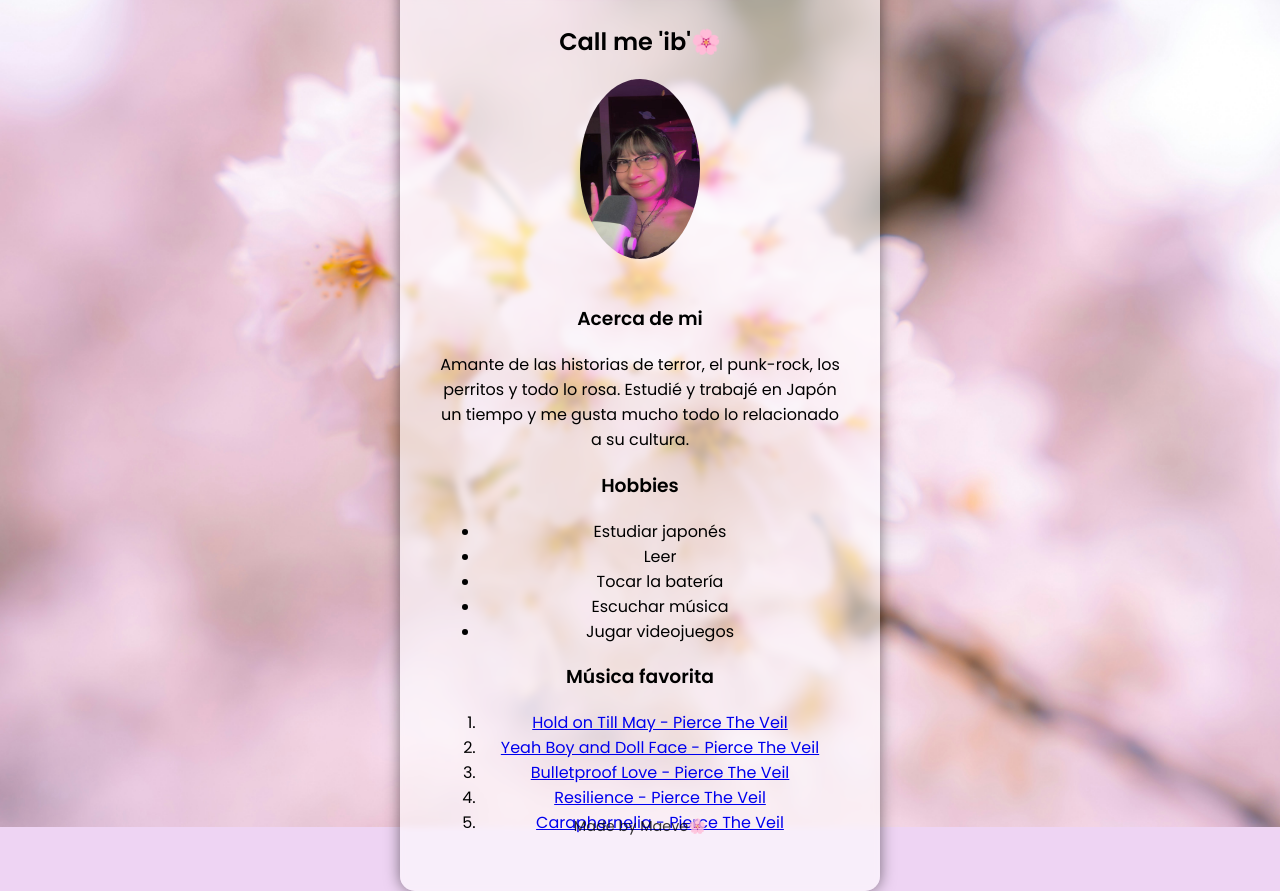
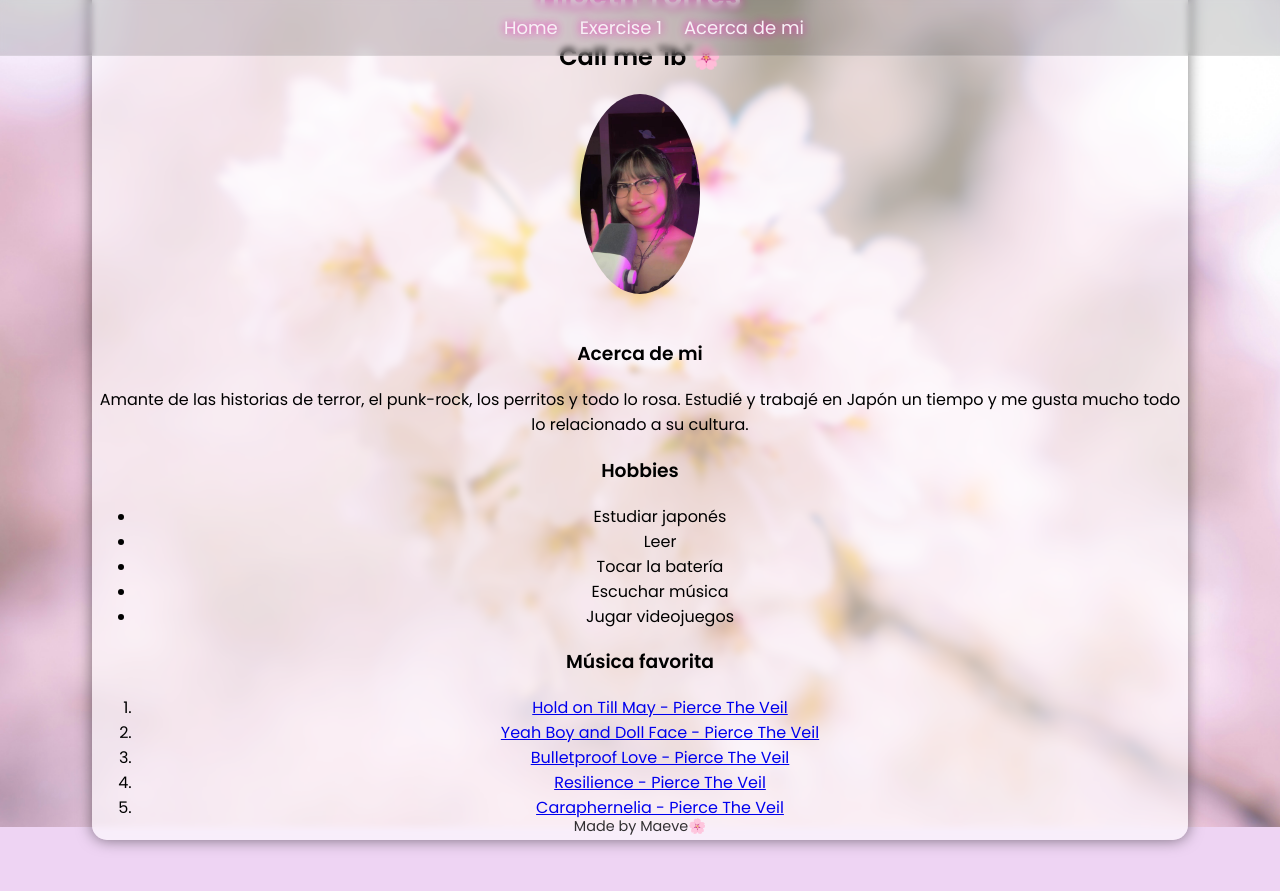
Before and after one commit to HibethTorres/Ejercicios-Intro-HTML-CH42, a plain HTML site: page aboutme/aboutme.html in a window 1280 px wide. After the commit the page ends 853 px from the top, so only its background shows below. Drawn offline with Linux system fonts and the light colour scheme.

Commit message:
feat: CSS updates

```diff
--- a/aboutme/aboutme.html
+++ b/aboutme/aboutme.html
@@ -15,6 +15,17 @@
 
 <body
     style="background-image: url(&quot;../resources/sakura.jpg&quot;); background-size: cover; background-repeat: no-repeat; background-position: center center;">
+    <header>
+        <nav class="nav">
+            <ul>
+                <li><a href="../index.html">Home</a></li>
+                <li><a href="../ejercicio1/ejercicio1.html">Exercise 1</a></li>
+                <li><a href="./aboutme.html">Acerca de mi</a></li>
+            </ul>
+        </nav>
+    </header>
+
+
     <main>
         <div class="container">
 
@@ -44,11 +55,16 @@
             <section>
                 <h3>Música favorita</h3>
                 <ol>
-                    <li><a href="https://www.youtube.com/watch?v=nFoBBVmsgcc&list=RDnFoBBVmsgcc&start_radio=1">Hold on Till May - Pierce The Veil</a></li>
-                    <li><a href="https://www.youtube.com/watch?v=oAEQf5lvV10&list=RDoAEQf5lvV10&start_radio=1">Yeah Boy and Doll Face - Pierce The Veil</a></li>
-                    <li><a href="https://www.youtube.com/watch?v=21HQAGDMDI8&list=RD21HQAGDMDI8&start_radio=1">Bulletproof Love - Pierce The Veil</a></li>
-                    <li><a href="https://www.youtube.com/watch?v=svaY1lvUj_M&list=RDsvaY1lvUj_M&start_radio=1">Resilience - Pierce The Veil</a></li>
-                    <li><a href="https://www.youtube.com/watch?v=FZVYOriINwc&list=RDFZVYOriINwc&start_radio=1">Caraphernelia - Pierce The Veil</a></li>
+                    <li><a href="https://www.youtube.com/watch?v=nFoBBVmsgcc&list=RDnFoBBVmsgcc&start_radio=1">Hold on
+                            Till May - Pierce The Veil</a></li>
+                    <li><a href="https://www.youtube.com/watch?v=oAEQf5lvV10&list=RDoAEQf5lvV10&start_radio=1">Yeah Boy
+                            and Doll Face - Pierce The Veil</a></li>
+                    <li><a href="https://www.youtube.com/watch?v=21HQAGDMDI8&list=RD21HQAGDMDI8&start_radio=1">Bulletproof
+                            Love - Pierce The Veil</a></li>
+                    <li><a href="https://www.youtube.com/watch?v=svaY1lvUj_M&list=RDsvaY1lvUj_M&start_radio=1">Resilience
+                            - Pierce The Veil</a></li>
+                    <li><a href="https://www.youtube.com/watch?v=FZVYOriINwc&list=RDFZVYOriINwc&start_radio=1">Caraphernelia
+                            - Pierce The Veil</a></li>
                 </ol>
             </section>
         </div>
--- a/aboutme/style.css
+++ b/aboutme/style.css
@@ -1,3 +1,5 @@
+/* CSS Acerca de mi */
+
 body{
     flex-direction: column;
     margin: 0;
@@ -15,12 +17,55 @@ main {
     height: 100%; /* Asegura que el main ocupe toda la altura del body */
 }
 
+.nav {
+    position: fixed;
+    top: 0;
+    width: 100%;
+    background: #00000024;
+    backdrop-filter: blur(3px);
+    display: flex;
+    justify-content: center;
+    gap: 18px;
+    padding: 14px;
+    z-index: 1000;
+    border-bottom: 1px solid rgba(255, 255, 255, 0.15);
+}
+
+.nav a {
+    color: #f7f0f5;
+    text-decoration: none;
+    font-size: 18px;
+    transition: 0.2s;
+    text-shadow: 0 0 10px #fc06be;
+}
+
+.nav ul {
+    list-style: none;
+    margin: 0;
+    padding: 0;
+    display: flex;
+    gap: 22px;
+    align-items: center;
+}
+
+.nav a:hover {
+    color: #fc06be;
+    text-shadow: 0 0 6px #fc06be;
+}
+
+.nav a.active {
+    color: #fc06be;
+    text-shadow: 0 0 8px #fc06be;
+    border-bottom: 2px solid #fc06be;
+    padding-bottom: 4px;
+}
+
 .container {
     background: rgba(255, 255, 255, 0.603);
     backdrop-filter: blur(3px);
-    padding: 40px;
+    padding: 4px;
     border-radius: 15px;
-    max-width: 400px;
+    max-width: 1500px;
     width: 85%;
     text-align: center;
     box-shadow: 0 0 15px rgba(0,0,0,0.5);
@@ -36,7 +81,7 @@ main {
 
 #photo {
     width: 120px;
-    height: 180px;
+    height: 200px;
     border-radius: 50%;
     margin-bottom: 20px;
 }
--- a/ejercicio1/ejercicio1.html
+++ b/ejercicio1/ejercicio1.html
@@ -4,21 +4,43 @@ No olvides colocar un comentario por cada cosa que modifiques-->
 <!DOCTYPE html>
 <html lang="en"> <!--Ejemplo: Faltaban comillas en el valor del atributo-->
 <!-- Falta indentacion y formato-->
+
 <head>
     <meta charset="UTF-8"> <!--Las comillas son incorrectas y el valor debe ser 8, no 65-->
+    <meta name="viewport" content="width=device-width,initial-scale=1.0">
     <title>Ejercicio HTML - Corrige los errores</title> <!-- Debe ser un title -->
-    <meta name="viewport" content="width=device-width,initial-scale=1.0">
-
+    <link rel="stylesheet" href="style.css">
+    <link rel="preconnect" href="https://fonts.googleapis.com">
+    <link rel="preconnect" href="https://fonts.gstatic.com" crossorigin="">
+    <link
+        href="https://fonts.googleapis.com/css2?family=Poppins:wght@400;600&amp;family=Roboto:wght@400;700&amp;display=swap"
+        rel="stylesheet">
 </head>
 
-<title>World Wide Web</title>
+<!-- <title>World Wide Web</title> YA TENEMOS UN TITLE, y esta frase se debe usar como un encabezado -->
 
-<body>
+<body
+    style="background-image: url(&quot;../resources/sakura.jpg&quot;); background-size: cover; background-repeat: no-repeat; background-position: center center;">
+    <header>
+        <nav class="nav">
+            <ul>
+                <li><a href="../index.html">Home</a></li>
+                <li><a href="./ejercicio1.html">Exercise 1</a></li>
+                <li><a href="../aboutme/aboutme.html">Acerca de mi</a></li>
+            </ul>
+        </nav>
+    </header>
+
+
+    <main>
+        <div class="container">
 
             <h1>World Wide Web</h1>
 
             <p>
-        En informática, la <strong>World Wide Web</strong> <!-- Falta el cierre correcto de la etiqueta h2 -->(WWW) o red informática mundial comúnmente conocida como la
+                En informática, la <strong>World Wide Web</strong>
+                <!-- Falta el cierre correcto de la etiqueta h2 -->(WWW) o red informática mundial comúnmente conocida
+                como la
                 web, es un sistema de distribución de documentos de hipertexto o hipermedios interconectados y
                 accesibles vía Internet. Con un navegador web, un usuario visualiza sitios web compuestos de páginas web
                 que pueden contener texto, imágenes, vídeos u otros contenidos multimedia, y navega a través de esas
@@ -28,12 +50,17 @@ No olvides colocar un comentario por cada cosa que modifiques-->
 
             <p>
                 La web se desarrolló entre marzo de 1989 y diciembre de 1990 por el inglés Tim Berners-Lee
-                            con la ayuda del belga Robert Cailliau mientras trabajaban en el <em>CERN</em> <!-- Faltaba el cierre del em -->en Ginebra, Suiza,
+                con la ayuda del belga Robert Cailliau mientras trabajaban en el <em>CERN</em>
+                <!-- Faltaba el cierre del em -->en Ginebra, Suiza,
                 y publicado en 1992.
             </p>
 
             <p>Fuente: <em>Wikipedia</em></p> <!-- Los cierres de etiquetas estaban incorrectos (al reves) -->
+            </p> <!-- Fatlaba cierre de parrafo -->
 
+        </div>
+    </main>
 </body>
+
 </html>
 <!-- El cierre de la etiqueta head estaba mal ubicado, debe ir antes del body -->
--- a/style.css
+++ b/style.css
@@ -1,3 +1,5 @@
+/* CSS Home */
+
 body{
     flex-direction: column;
     margin: 0;
@@ -63,9 +65,8 @@ main {
 
 .footer {
   text-align: center;
-  padding: .2rem 0;
+  padding: .1rem 0;
   margin-top: 0rem;
-  border-top: 3px solid #f279e8;
   opacity: 0.8;
   font-size: 0.9rem;
 }
```
Lines whose indentation alone changed are shown as unchanged.
